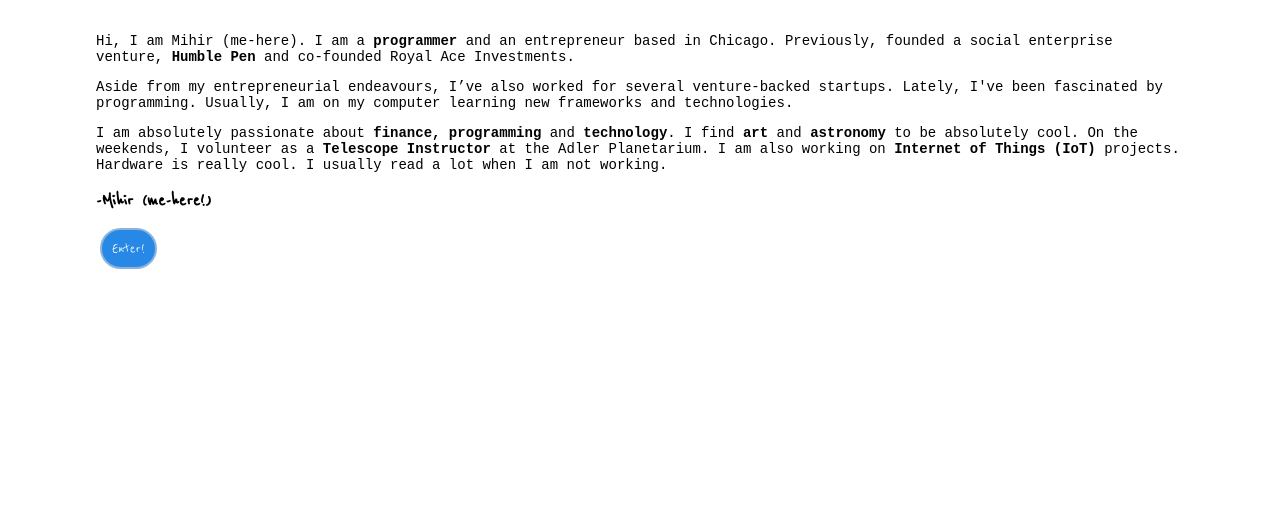
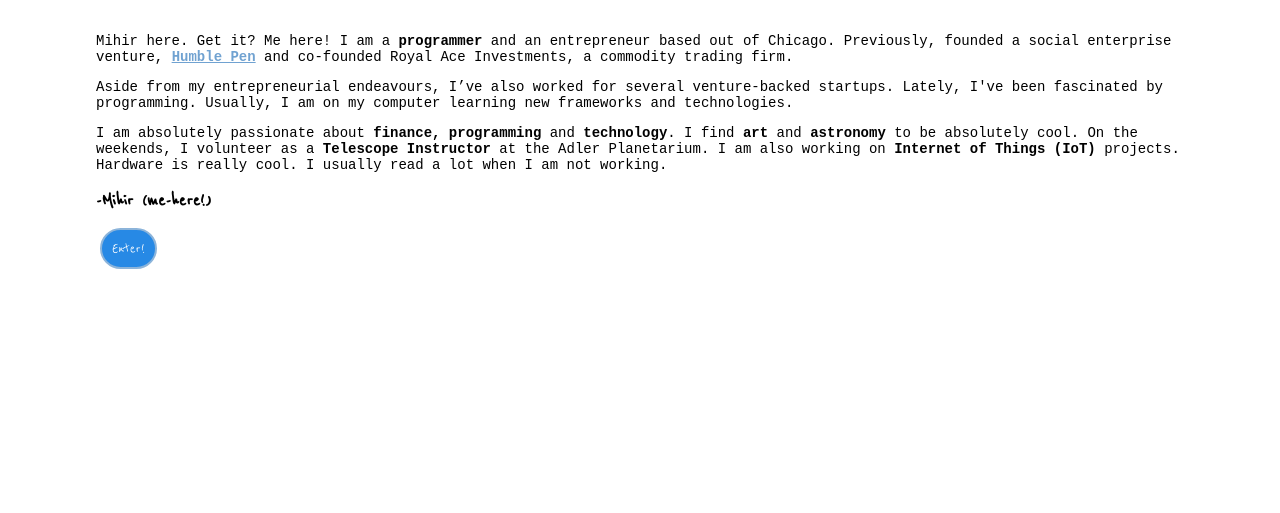
Before and after one commit to mihirchronicles/old-personal-site, a plain HTML site: page index.html in a window 1280 px wide. Shown: the part 187-700 px from the top of the page. Drawn offline with Linux system fonts and the light colour scheme.

Commit message:
content change

```diff
--- a/index.html
+++ b/index.html
@@ -21,7 +21,7 @@
 	<div class="body-container">
 		<h1 class="body-title">The Mihir Chronicles</h1><br>
 		<div class="body-content">
-		<p>Hi, I am Mihir (me-here). I am a <strong>programmer</strong> and an entrepreneur based in Chicago. Previously, founded a social enterprise venture, <strong>Humble Pen</strong> and co-founded Royal Ace Investments.</p>
+		<p>Mihir here. Get it? Me here! I am a <strong>programmer</strong> and an entrepreneur based out of Chicago. Previously, founded a social enterprise venture, <strong><a href="https://instagram.com/HumblePen/">Humble Pen</a></strong> and co-founded Royal Ace Investments, a commodity trading firm.</p>
 
 		<p>Aside from my entrepreneurial endeavours, I’ve also worked for several venture-backed startups. Lately, I've been fascinated by programming. Usually, I am on my computer learning new frameworks and technologies.</p>
 
```
